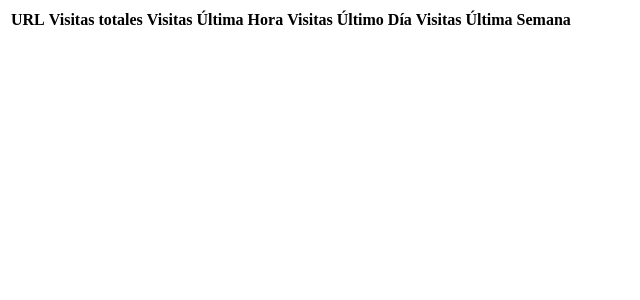
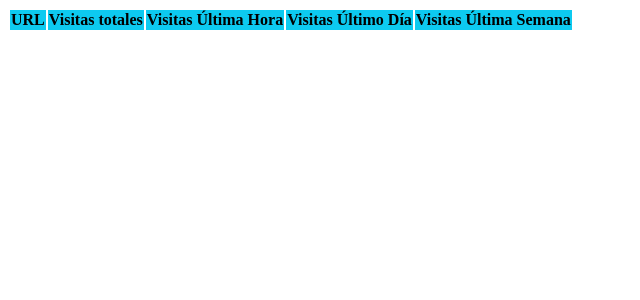
Before and after one commit to aitormanrique/URL_shortener, a Symfony app: template templates/ranking.html.twig in a window 1280 px wide. Shown: the top 300 px of the page, without its empty margins (0-640 px from the left). Run offline with Twig, Linux system fonts and the light colour scheme; the template is opened without the code that fills it, so the values that code supplies are empty; some libraries are stand-ins or nearby versions.

Commit message:
ordenar ranking

```diff
--- a/templates/ranking.html.twig
+++ b/templates/ranking.html.twig
@@ -9,15 +9,15 @@
 
         <tr>
 
-            <th>URL</th>
+            <th style="cursor: pointer; background-color: #0dcaf0">URL</th>
 
-            <th>Visitas totales</th>
+            <th style="cursor: pointer; background-color: #0dcaf0">Visitas totales</th>
 
-            <th>Visitas Última Hora</th>
+            <th style="cursor: pointer; background-color: #0dcaf0">Visitas Última Hora</th>
 
-            <th>Visitas Último Día</th>
+            <th style="cursor: pointer; background-color: #0dcaf0">Visitas Último Día</th>
 
-            <th>Visitas Última Semana</th>
+            <th style="cursor: pointer; background-color: #0dcaf0">Visitas Última Semana</th>
 
         </tr>
         {% for value in urlsEntity %}
@@ -33,4 +33,21 @@
 
     </table>
 
+    <script>
+        const getCellValue = (tr, idx) => tr.children[idx].innerText || tr.children[idx].textContent;
+
+        const comparer = (idx, asc) => (a, b) => ((v1, v2) =>
+                v1 !== '' && v2 !== '' && !isNaN(v1) && !isNaN(v2) ? v1 - v2 : v1.toString().localeCompare(v2)
+        )(getCellValue(asc ? a : b, idx), getCellValue(asc ? b : a, idx));
+
+        // do the work...
+        document.querySelectorAll('th').forEach(th => th.addEventListener('click', (() => {
+            const table = th.closest('table');
+            Array.from(table.querySelectorAll('tr:nth-child(n+2)'))
+                .sort(comparer(Array.from(th.parentNode.children).indexOf(th), this.asc = !this.asc))
+                .forEach(tr => table.appendChild(tr) );
+        })));
+
+    </script>
+
 {% endblock %}
```
